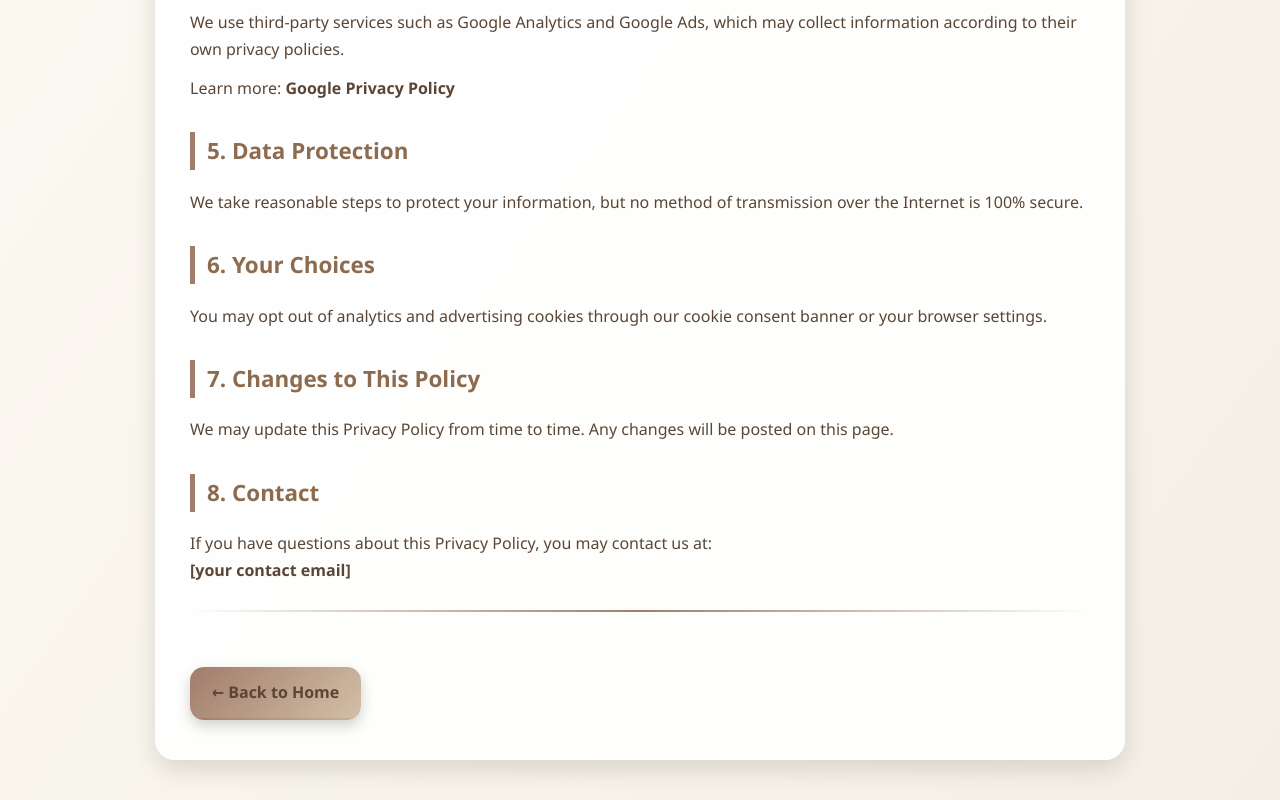
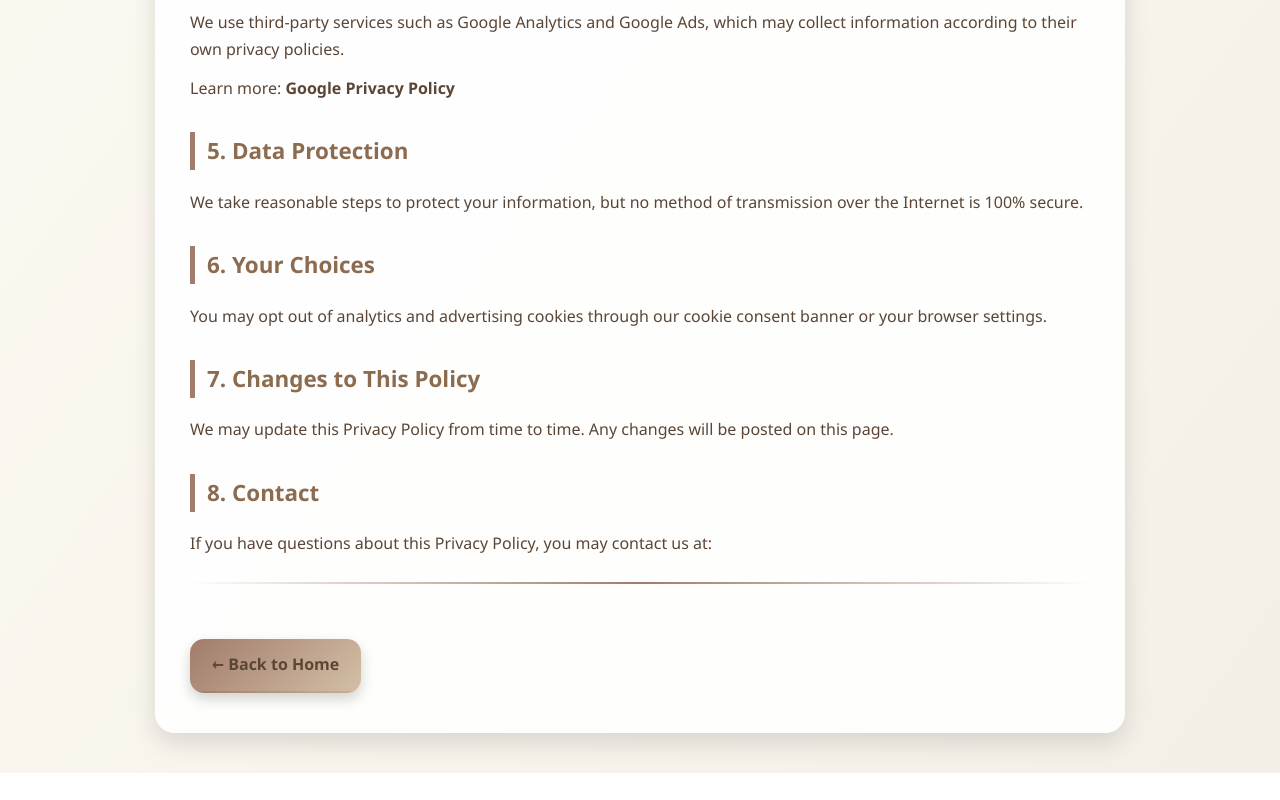
Before and after one commit to ddn57/job-board-directory, a plain HTML site: page privacy.html in a window 1280 px wide. Shown: the part 984-1784 px from the top of the page. After the commit the page ends 1757 px from the top, so only its background shows below. Drawn offline with Linux system fonts and the light colour scheme.

Commit message:
removed placeholder for email

```diff
--- a/privacy.html
+++ b/privacy.html
@@ -83,7 +83,7 @@
       <p>
         If you have questions about this Privacy Policy, you may contact us at:
         <br />
-        <strong>[your contact email]</strong>
+        <strong></strong>
       </p>
 
       <hr class="privacy-divider" />
```
